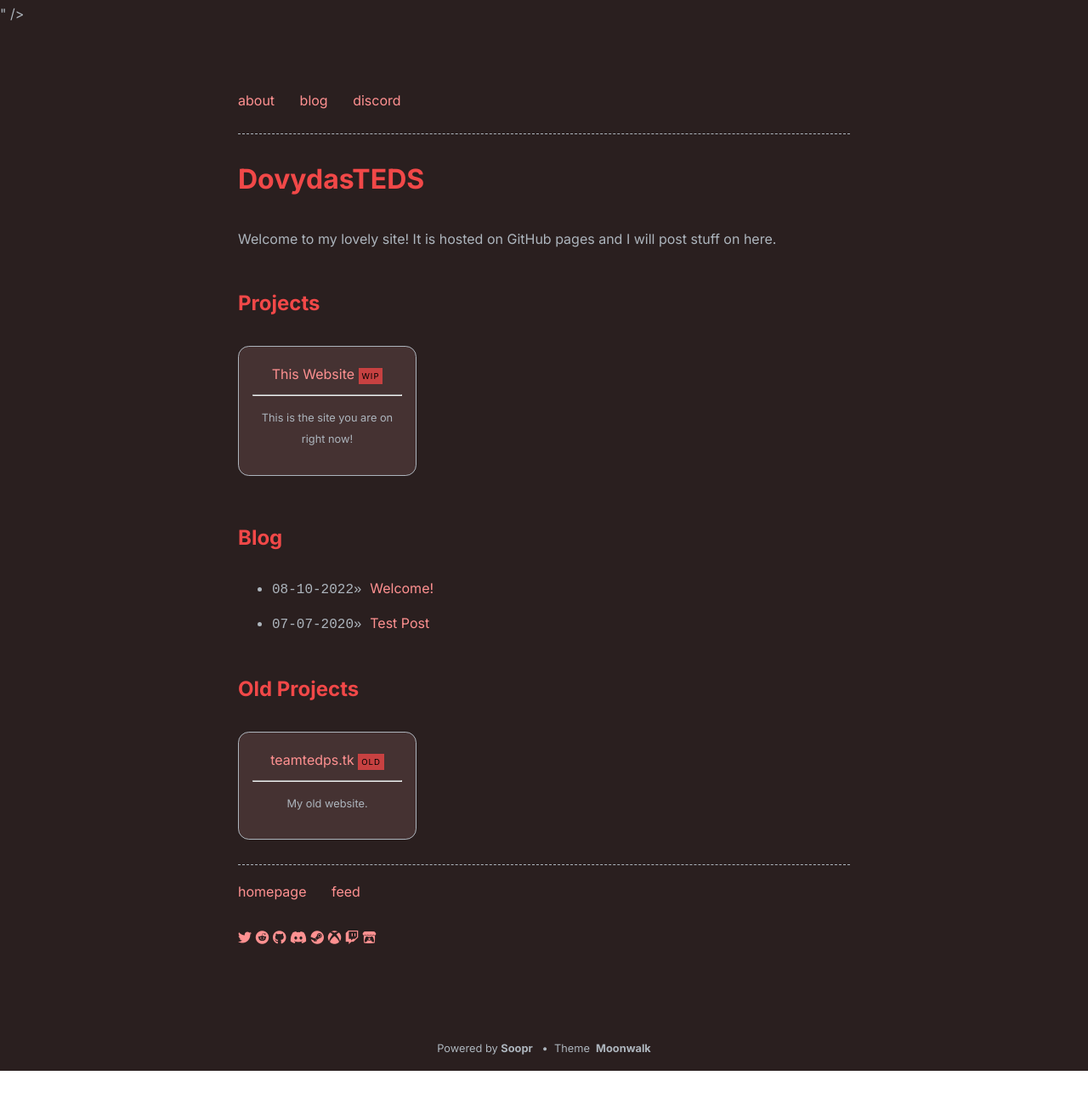
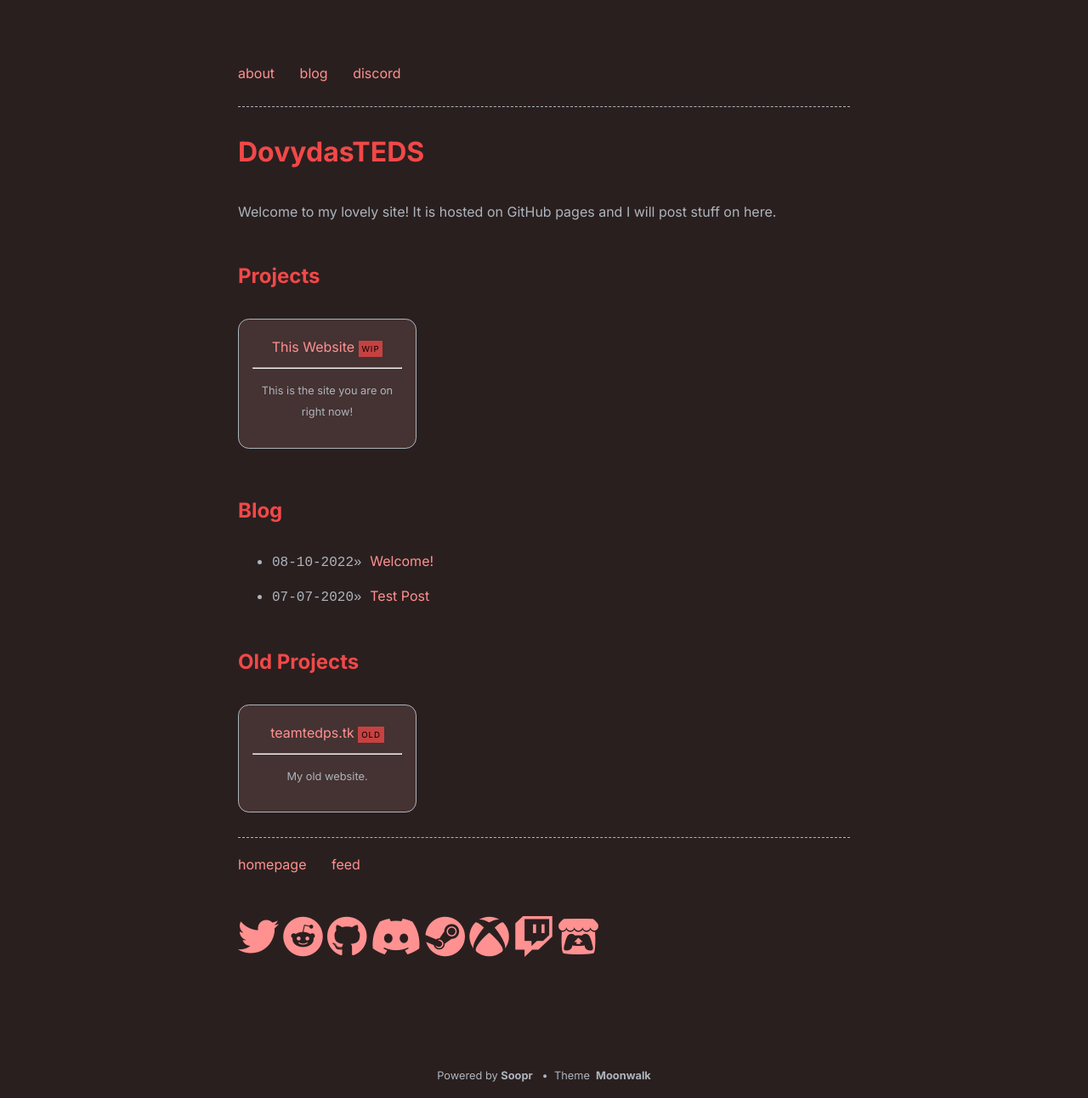
Before and after one commit to DovydasTEDS/dovydasteds.github.io, a Jekyll site: the page built from index.md, in a window 1280 px wide. Shown: the whole page at 85% size. Built offline with Jekyll 4.4.1, drawn with Linux system fonts in a browser that asks for light colours; before the commit the page ends 1260 px from its top, so only the background shows below that.

Commit message:
fixed weird thing

```diff
--- a/_includes/head.html
+++ b/_includes/head.html
@@ -14,7 +14,7 @@
   {% seo title=false %}
   {% feed_meta %}
 
-  {%- include custom_head.html -%}" />
+  {%- include custom_head.html -%}
   <link rel="stylesheet" href="{{ "/assets/css/main.css" | relative_url }}" />
   <link href="/assets/css/fontawesome.min.css" rel="stylesheet">
   <link href="/assets/css/brands.min.css" rel="stylesheet">
--- a/_includes/social_media_links.html
+++ b/_includes/social_media_links.html
@@ -4,7 +4,7 @@
     {% for entry in sm %}
         {% assign key = entry | first %}
         {% if sm[key].id %}
-            <a href="{{ sm[key].href }}{{ sm[key].id }}" title="{{ sm[key].title }}"><i class="fa-brands {{ sm[key].fa-icon }}"></i></a>
+            <a href="{{ sm[key].href }}{{ sm[key].id }}" style="font-size: 48px" title="{{ sm[key].title }}"><i class="fa-brands {{ sm[key].fa-icon }}"></i></a>
         {% endif %}
     {% endfor %}
 </div>
```
